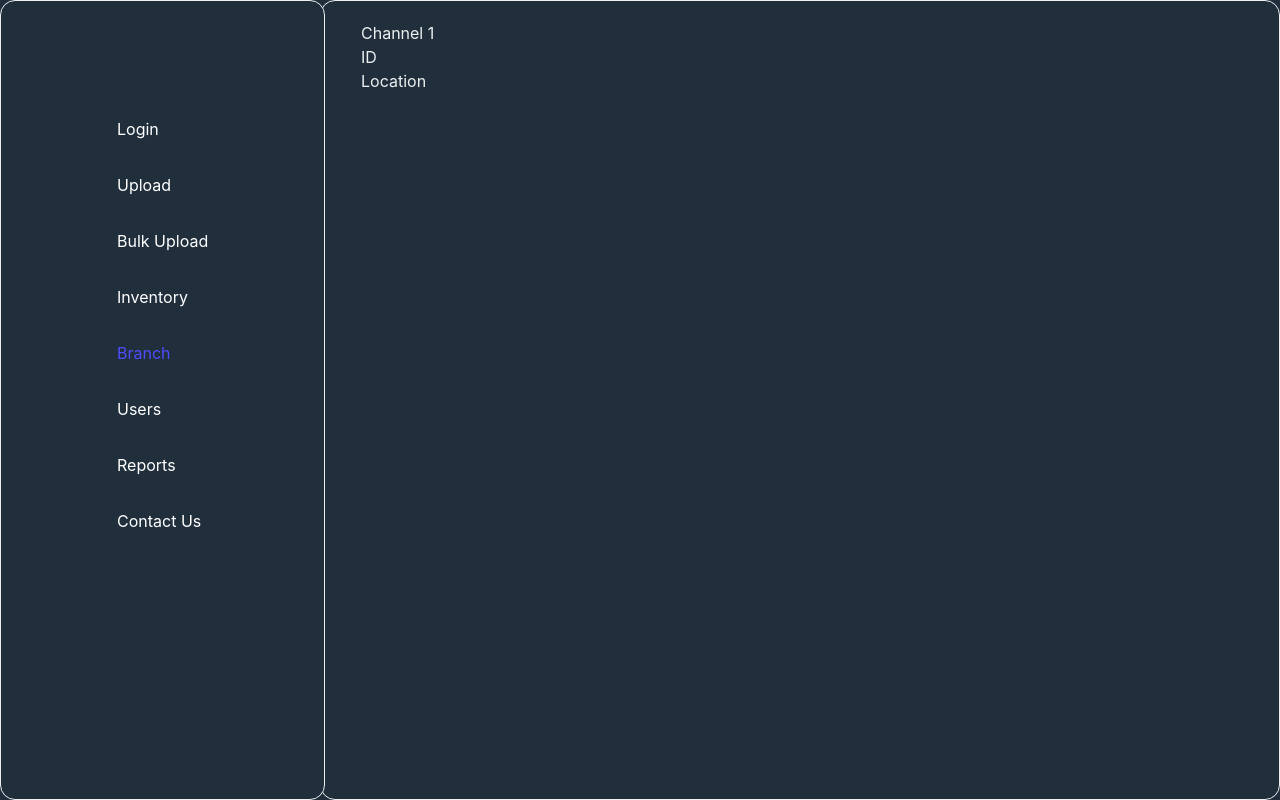
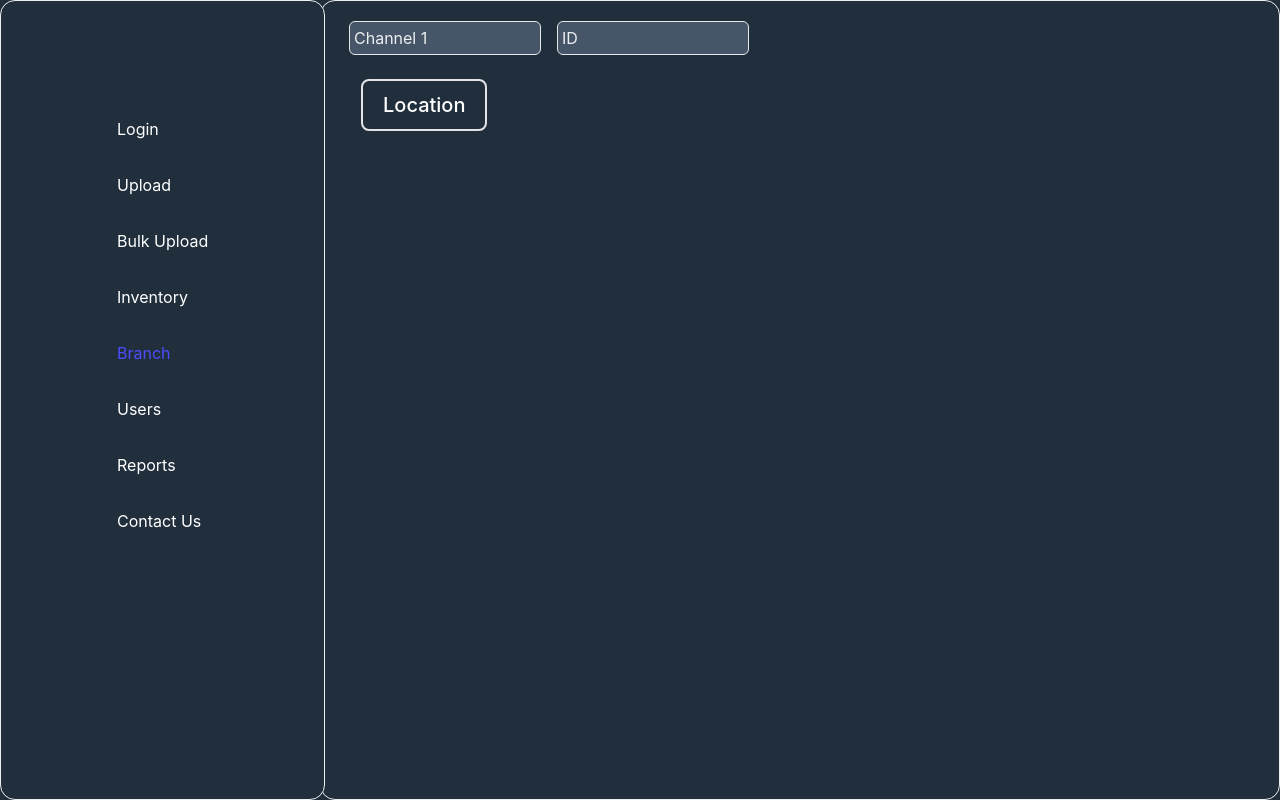
Before and after one commit to Feben9/pharmacy, a React (Create React App) app: page /branch in a window 1280 px wide. Built offline with nearby package versions, Linux system fonts and the light colour scheme.

Commit message:
style changes for branch

```diff
--- a/src/pages/Branch.js
+++ b/src/pages/Branch.js
@@ -8,14 +8,13 @@ const Branch = () => {
                 <Navbar />
             </div>
             <div className="page-container">
-                <div style={{paddingLeft: "20px"}}>
-                    <h1>Channel 1</h1>
+                <div class="flex justify-start gap-4 ml-2">
+                    <h1 class="bg-auto w-48 p-1 rounded-md bg-slate-600 hover:bg-slate-700 border">Channel 1</h1>
+
+                    <h1 class="bg-auto w-48 p-1 rounded-md bg-slate-600 hover:bg-slate-700 border">ID</h1>
                 </div>
                 <div style={{paddingLeft: "20px"}}>
-                    <h1>ID</h1>
-                </div>
-                <div style={{paddingLeft: "20px"}}>
-                    <button>Location</button>
+                    <button class="inline-flex items-center px-5 py-2.5 mt-4 sm:mt-6 text-xl font-medium text-center text-white border-2 border-zinc-200 bg-primary-700 rounded-lg focus:ring-4 focus:ring-primary-200 dark:focus:ring-primary-900 hover:bg-primary-800">Location</button>
                 </div>
             </div>
         </div>
```
